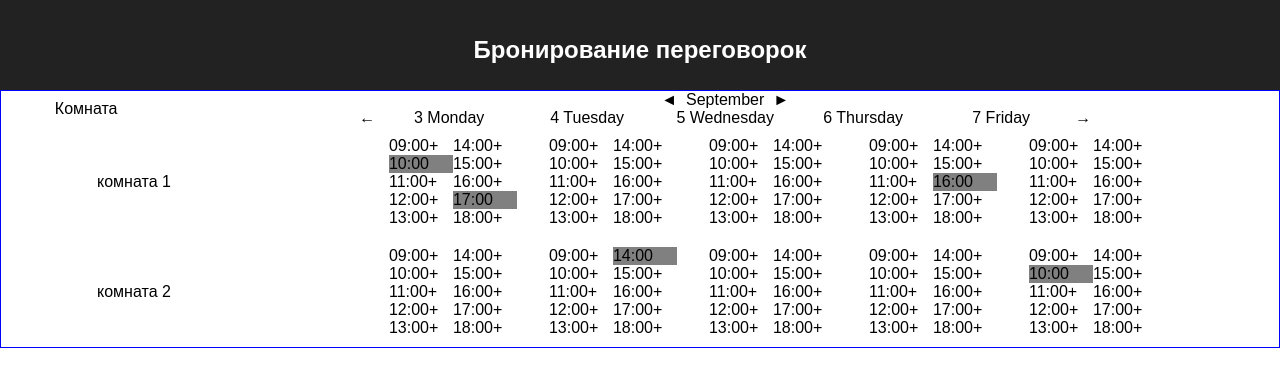
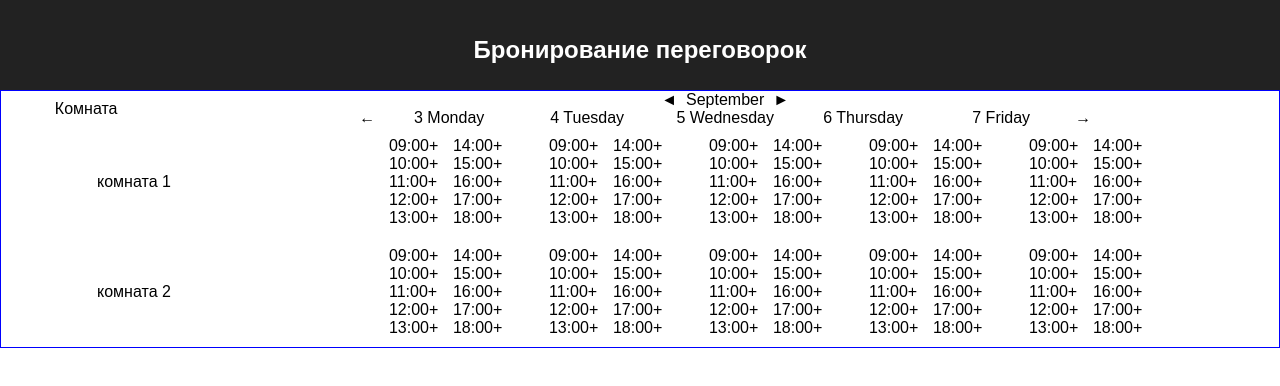
Before and after one commit to kaefik/room-reservation-react, a React (Create React App) app: page / in a window 1280 px wide. Shown: the top 386 px of the page. Built offline with nearby package versions, Linux system fonts and the light colour scheme.

Commit message:
add save and load data in/from localStorage

```diff
--- a/src/components/TableRoomReserve/tableroomreserve.js
+++ b/src/components/TableRoomReserve/tableroomreserve.js
@@ -9,7 +9,9 @@ import { checkEmpltyMondayFriday } from "../ButtonWeekDay/buttonweekday";
 import {
   dataRoomReservation,
   createEmptySelectedVisibleWeekDays,
-  generateSelectedVisibleWeekDays
+  generateSelectedVisibleWeekDays,
+  saveDataRoomReservationToLocalStorage,
+  loadDataRoomReservationFromLocalStorage
 } from "../../data/test_data";
 
 class TableRoomReserve extends Component {
@@ -23,8 +25,20 @@ class TableRoomReserve extends Component {
       days: []
     };
     this.state.days = generateMonth(this.state.month + 1, this.state.year);
-    this.dataReserverRooms = dataRoomReservation;
+    this.dataReserverRooms = loadDataRoomReservationFromLocalStorage();
+    /*
+    console.log(
+      "constructor this.dataReserverRooms  = ",
+      this.dataReserverRooms
+    );*/
+    if (this.dataReserverRooms === undefined) {
+      // если нет данных в localStorage, то загружаются данные по умолчанию для теста
+      this.dataReserverRooms = dataRoomReservation;
+    }
     this.state.week = checkEmpltyMondayFriday(this.state.days[0]) ? 1 : 0;
+
+    // тест для сохранения данных
+    //saveDataRoomReservationToLocalStorage(this.dataReserverRooms);
   }
 
   onChangeMonthWeek = (newmonth, newyear, newweek) => {
@@ -78,6 +92,7 @@ class TableRoomReserve extends Component {
           this.dataReserverRooms[index].reserve.length
         ] = objDataReserve;
         //TODO: здесь сделать сохранение в localStorage
+        saveDataRoomReservationToLocalStorage(this.dataReserverRooms);
       }
     }
     this.forceUpdate(); // TODO: не нравится что нужно насильно обновлять все элементы на экране.
@@ -96,12 +111,12 @@ class TableRoomReserve extends Component {
       this.state.year
     );
 
-    console.log("TableRoomReserve selectedWeekDays = ", selectedWeekDays);
-
+    //console.log("TableRoomReserve selectedWeekDays = ", selectedWeekDays);
+    /*
     console.log(
       "this.state.days[this.state.week] = ",
       this.state.days[this.state.week]
-    );
+    );*/
 
     const dataReserverRoomsRender = this.dataReserverRooms.map(
       (item, index) => (
@@ -139,8 +154,8 @@ class TableRoomReserve extends Component {
       )
     );
 
-    // console.log("dataReserverRooms = ", this.dataReserverRooms);
-    console.log("STATE (TableRoomReerve) = ", this.state);
+    console.log("dataReserverRooms = ", this.dataReserverRooms);
+    //console.log("STATE (TableRoomReerve) = ", this.state);
 
     return (
       <div className="table-room-reserve">
--- a/src/data/test_data.js
+++ b/src/data/test_data.js
@@ -27,7 +27,8 @@ let dataRoom2 = tstDataReserveRoom2.map(
   item => new DataReserve(item[0], item[1], item[2])
 );
 
-let dataRoomReservation = [
+// для теста
+let dataRoomReservationTst = [
   {
     nameroom: "комната 1",
     reserve: dataRoom1
@@ -35,6 +36,18 @@ let dataRoomReservation = [
   {
     nameroom: "комната 2",
     reserve: dataRoom2
+  }
+];
+
+// значения по умолчанию расписание бронирования переговорок
+let dataRoomReservation = [
+  {
+    nameroom: "комната 1",
+    reserve: new Array()
+  },
+  {
+    nameroom: "комната 2",
+    reserve: new Array()
   }
 ];
 
@@ -92,20 +105,20 @@ const generateSelectedVisibleWeekDays = function(
 ) {
   // генерация из структуры занятых дней конкретных переговорок для отображения в видимой части данных
   let newSelectedVisibleWeekDays = selectedVisibleWeekDays;
-  //let newSelectedRoom = [];
   dataReserverRooms.forEach((room, indexroom) => {
     //console.log("room = ", room);
     currentDays.forEach((dd, indexdd) => {
       //console.log("dd = ", dd);
       const reserve = room.reserve;
       reserve.forEach(obj => {
+        //console.log("obj.date = ", obj.year, obj.month, obj.day);
         if (
           // фильтрация даты
           obj.year === currentYear &&
           obj.month === currentMonth &&
           obj.day === dd
         ) {
-          //console.log("filtered day ", obj.year, obj.month, dd);
+          console.log("filtered day ", obj.year, obj.month, dd);
           timeArray.forEach((tt, indextt) => {
             if (obj.hour === tt[0] && obj.minutes === tt[1]) {
               newSelectedVisibleWeekDays[indexroom][indexdd][indextt] = true;
@@ -139,6 +152,62 @@ const createDataReserveObjFromSelectedArray = (date, time, descr, selected) => {
 
   return new DataReserve(date, time, descr);
 };
+
+/* работа с LocalStorage */
+const saveDataRoomReservationToLocalStorage = obj => {
+  // сохранение dataRoomReservation в localStorage, true - если удачно
+  obj.forEach((room, indexroom) => {
+    let serialRoomObj = JSON.stringify(room);
+    try {
+      localStorage[indexroom.toString()] = serialRoomObj;
+    } catch (error) {
+      return false;
+    }
+  });
+  return true;
+};
+
+const loadDataRoomReservationFromLocalStorage = () => {
+  // загрузка dataRoomReservation из localStorage, возвращает объект.
+  // при ошибке выдается undefined
+  let flag = true;
+  let index = 0;
+  let arrayDataRoomReservation = new Array();
+  while (flag) {
+    const obj = localStorage[index];
+    if (obj === undefined) {
+      flag = false;
+      console.log("flag = ", flag);
+    } else {
+      arrayDataRoomReservation[arrayDataRoomReservation.length] = JSON.parse(
+        obj
+      );
+    }
+    index = index + 1;
+  }
+  console.log("arrayDataRoomReservation = ", arrayDataRoomReservation);
+
+  /* преобразование простых объектов Object расписания в  DataReserve*/
+  for (let index = 0; index < arrayDataRoomReservation.length; index++) {
+    for (let i = 0; i < arrayDataRoomReservation[index].reserve.length; i++) {
+      const date = arrayDataRoomReservation[index].reserve[i].date;
+      const time = arrayDataRoomReservation[index].reserve[i].time;
+      const desc = arrayDataRoomReservation[index].reserve[i].description;
+      arrayDataRoomReservation[index].reserve[i] = new DataReserve(
+        date,
+        time,
+        desc
+      );
+    }
+  }
+  console.log("arrayDataRoomReservation = ", arrayDataRoomReservation);
+  if (arrayDataRoomReservation.length === 0) {
+    return undefined;
+  }
+  return arrayDataRoomReservation;
+};
+
+/* END работа с LocalStorage */
 
 const testSelectedWeekDays = [
   [
@@ -273,5 +342,7 @@ export {
   createEmptySelectedVisibleWeekDays,
   generateSelectedVisibleWeekDays,
   createDataReserveObjFromSelectedArray,
-  timeArray
+  timeArray,
+  saveDataRoomReservationToLocalStorage,
+  loadDataRoomReservationFromLocalStorage
 };
```
